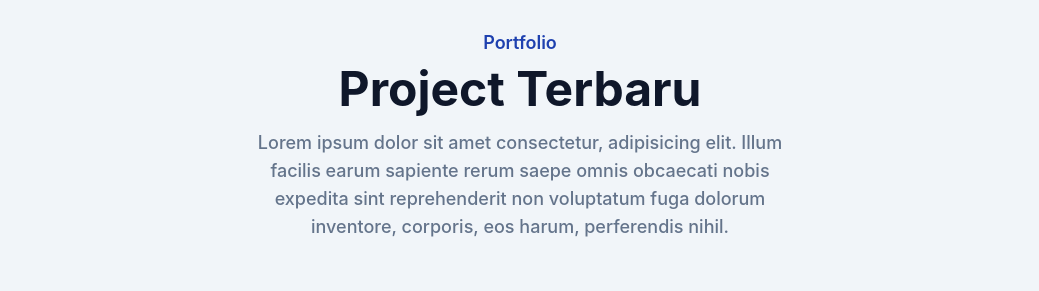
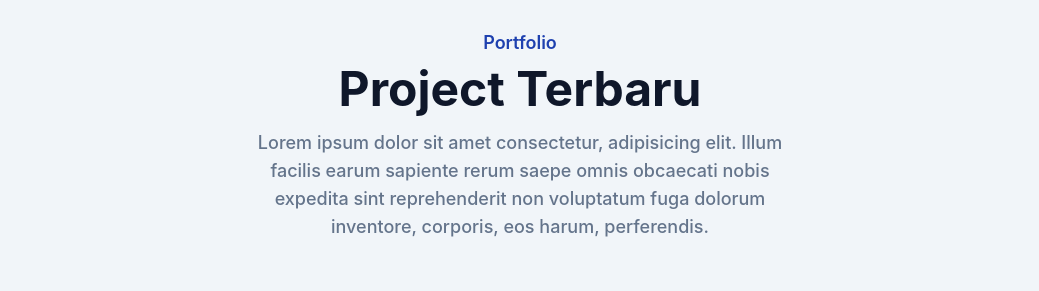
Before and after one commit to arhammnn/portfolio, a website: page index.html in a window 1280 px wide. Shown: the part 1380-1671 px from the top of the page, without its empty margins (120-1159 px from the left). Drawn offline with Linux system fonts and the light colour scheme.

Commit message:
mengubah kata

```diff
--- a/index.html
+++ b/index.html
@@ -171,7 +171,7 @@
           <div class="max-w-xl mx-auto text-center mb-16">
             <h4 class="font-semibold text-lg text-primary mb-2">Portfolio</h4>
             <h2 class="font-bold text-dark text-3xl mb-4 sm:text-4xl lg:text-5xl dark:text-white">Project Terbaru</h2>
-            <p class="font-medium text-md text-secondary md:text-lg">Lorem ipsum dolor sit amet consectetur, adipisicing elit. Illum facilis earum sapiente rerum saepe omnis obcaecati nobis expedita sint reprehenderit non voluptatum fuga dolorum inventore, corporis, eos harum, perferendis nihil.</p>
+            <p class="font-medium text-md text-secondary md:text-lg">Lorem ipsum dolor sit amet consectetur, adipisicing elit. Illum facilis earum sapiente rerum saepe omnis obcaecati nobis expedita sint reprehenderit non voluptatum fuga dolorum inventore, corporis, eos harum, perferendis.</p>
           </div>
         </div>
         <div class="w-full px-4 flex flex-wrap justify-center xl:w-10/12 xl:mx-auto">
```
